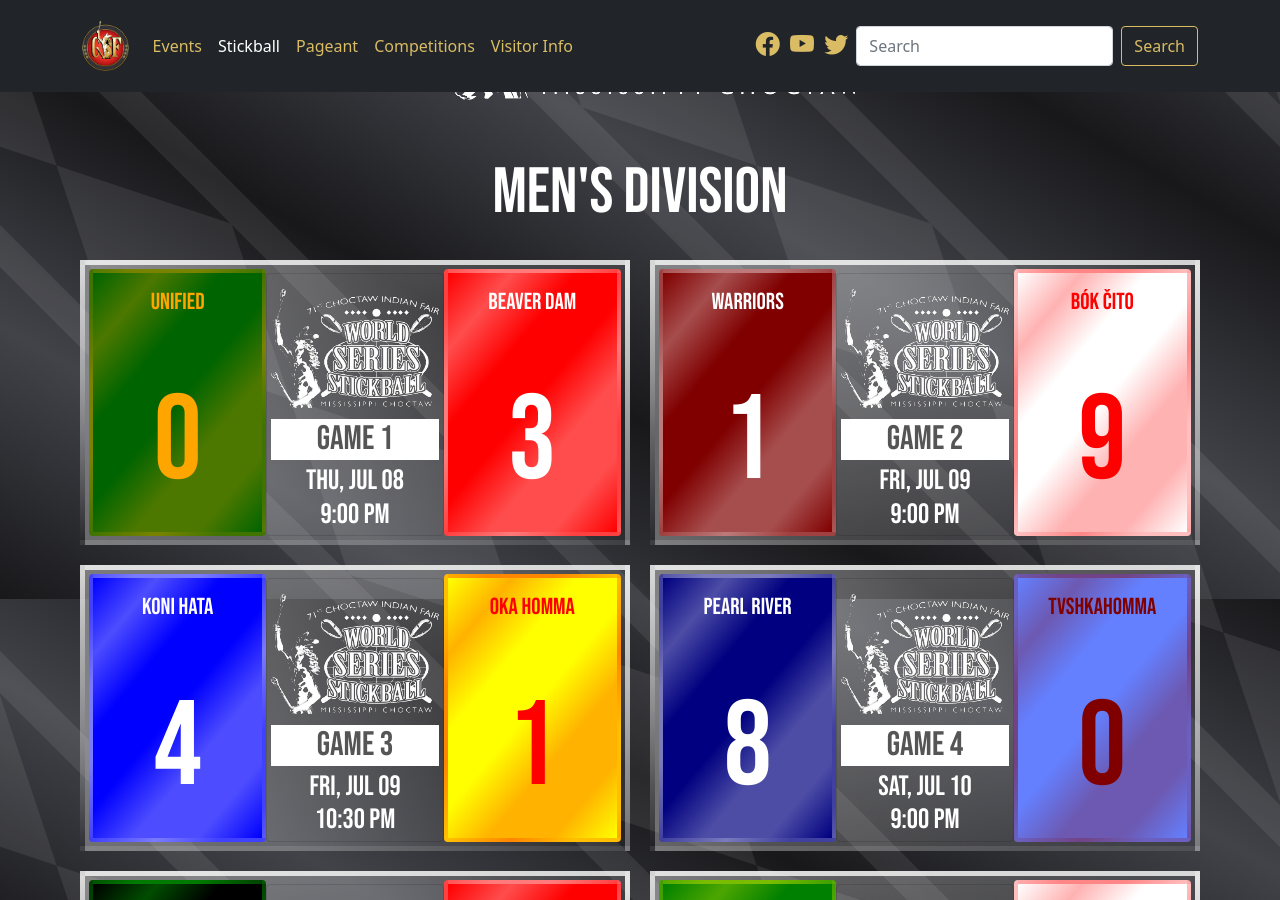
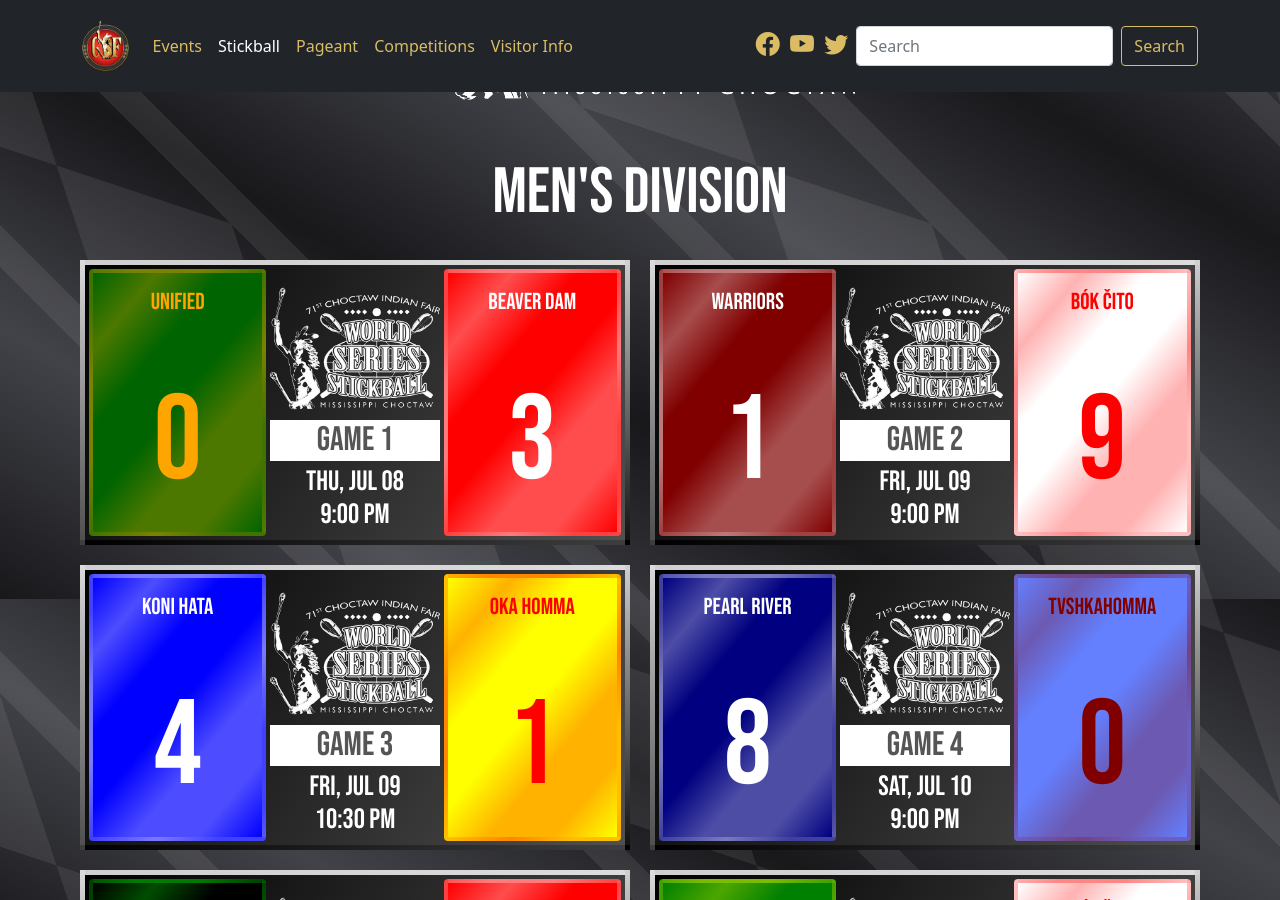
Before and after one commit to smattera/smattera.github.io, a Jekyll site: the page built from stickball/index.md, in a window 1280 px wide and 900 px high, scrolled down 391 px. Built offline with Jekyll 4.4.1, drawn with Linux system fonts in a browser that asks for light colours; nearby versions of some CDN libraries.

Commit message:
Update game.html

```diff
--- a/_includes/game.html
+++ b/_includes/game.html
@@ -1,10 +1,10 @@
 <div class="col">
-  <div class="row row-cols-3 g-1 p-1 card-black-border" style="background: linear-gradient(120deg, rgba(255,255,255,0.4), rgba(255,255,255,0));">
+  <div class="row row-cols-3 g-1 p-1 card-black-border" style="background: linear-gradient(120deg, rgba(0,0,0,1), rgba(80,80,80,1));">
     <div class="col-4 card mt-0 position-relative" style="background: linear-gradient(130deg, rgba({{ include.t1c2 }}, 0), rgba({{ include.t1c2 }}, 0.3), rgba({{ include.t1c2 }}, 0), rgba({{ include.t1c2 }}, 0), rgba({{ include.t1c2 }}, 0.3), rgba({{ include.t1c2 }}, 0.3), rgba({{ include.t1c2 }}, 0)), rgba({{ include.t1c }}, 1); color: rgba({{ include.t1c2 }},1); border: 4px solid rgba({{ include.t1c2 }}, 0.25);">
       <div class="card-head pt-3 h3" style="font-size:1.45rem;">{{ include.t1 }}</div>
       <div class="card-footer position-absolute bottom-0 start-50 translate-middle-x p-0 text-nowrap" style="background: transparent; font-size: 120px; border: none;">{{ include.t1s }}</div>
     </div>
-    <div class="col-4 card text-white p-1" style="background: transparent;">
+    <div class="col-4 card text-white p-1" style="background: transparent;border:none;">
       <img class="img-fluid my-2 lighten" src="../assets/img/wss.jpg">
       <div style="background: white; color: #555;">
         <p class="h2 mb-0" style="font-size: 34px;">GAME {{ include.g }}</p>
```
